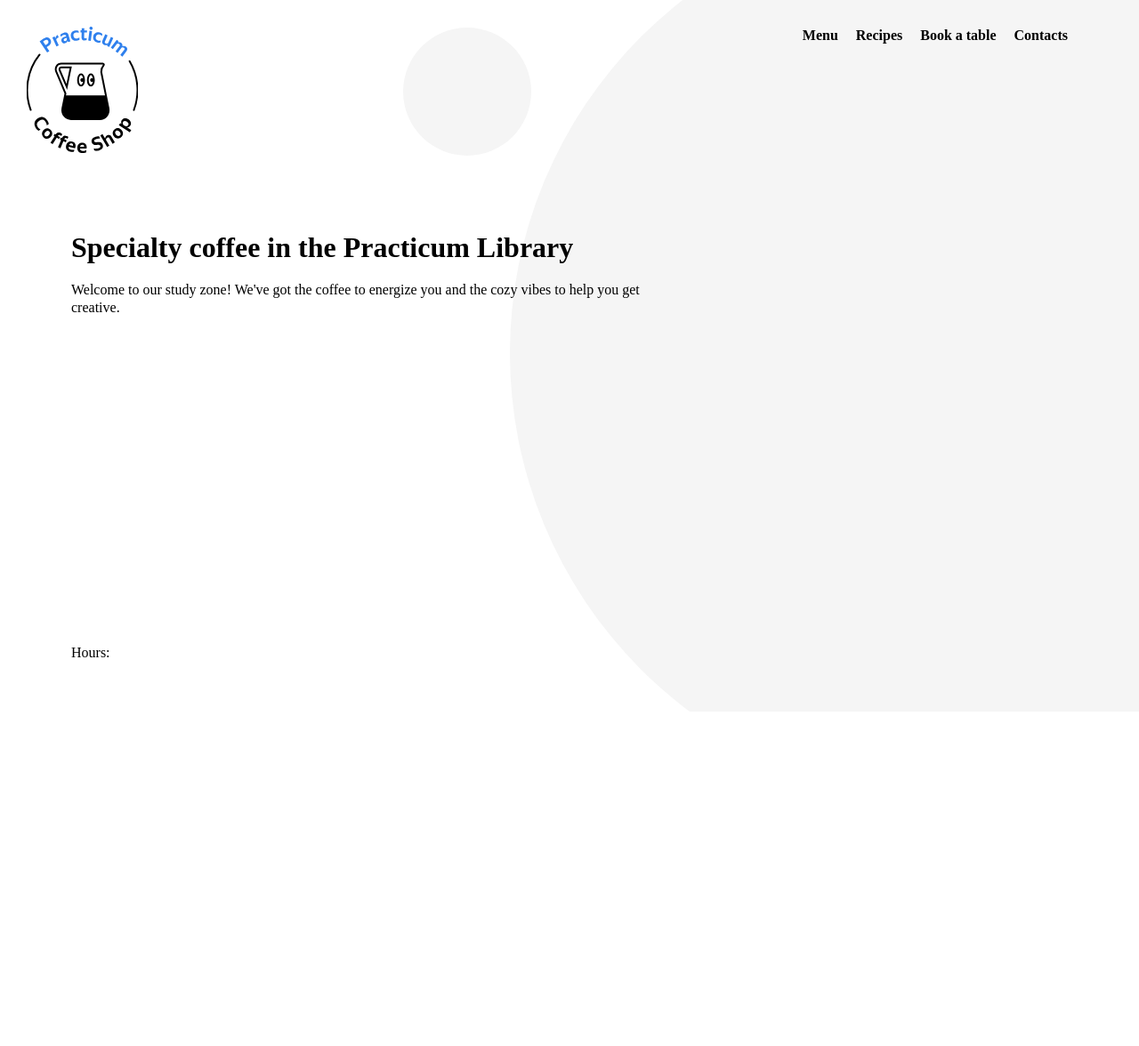
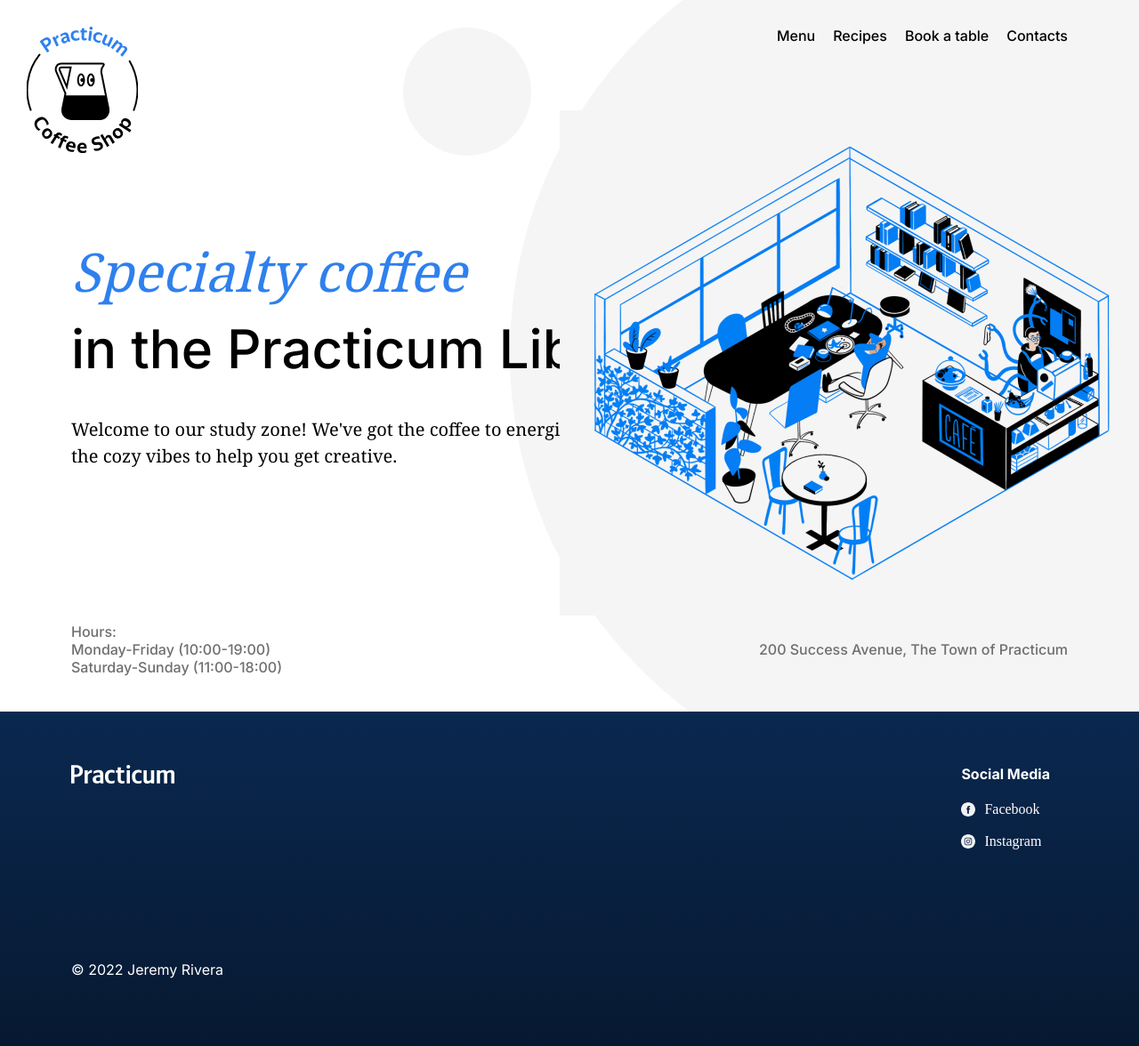
Before and after one commit to Soysauc/se_project_coffeeshop, a plain HTML site: page index.html in a window 1280 px wide. Shown: the whole page at 89% size. Before the commit the page ends 800 px from the top, so only its background shows below. Drawn offline with Linux system fonts and the light colour scheme.

Commit message:
Finished footer and Heading

```diff
--- a/index.html
+++ b/index.html
@@ -20,8 +20,8 @@
     <div class="page">
       <header class="header">
         <img src="./images/logo_coffee_shop.svg"/ class="logo">
+
         <nav class="nav">
-
           <ul class="nav__links">
             <li>
               <a class="nav__link" href="#menu">Menu</a>
@@ -37,21 +37,77 @@
             </li>
           </ul>
         </nav>
-        <h1 class="header_title">Specialty coffee in the Practicum Library</h1>
-        <p class="header_description">Welcome to our study zone! We've got the coffee to energize you and the cozy vibes to help you get creative.</p>
-        <div class="header_footer">
-            <div class="header__hours">
-                <p>Hours:</p>
+
+        <h1 class="header__title">
+          <span class="header_span-accent">Specialty coffee</span>
+          in the Practicum Library
+        </h1>
+        <p class="header__description">
+          Welcome to our study zone! We've got the coffee to energize you and
+          the cozy vibes to help you get creative.
+        </p>
+        <img
+          src="./images/inside_coffee_shop.png"
+          class="header__image"
+          alt="Illustration 'Inside the library'"
+        />
+        <div class="header__footer">
+          <div class="header__paragraph">
+            <div>Hours:</div>
+            <div>Monday-Friday (10:00-19:00)</div>
+            <div>Saturday-Sunday (11:00-18:00)</div>
           </div>
+          <p class="header__address">
+            200 Success Avenue, The Town of Practicum
+          </p>
         </div>
+      </header>
+
       <main>
         <section id="#menu" class="menu"></section>
         <section id="#recipes" class="recipes"></section>
         <section id="#book-a-table" class="reservation"></section>
         <section id="#contacts" class="about"></section>
       </main>
-        <footer class="footer"></footer>
-      </header>
+
+      <footer class="footer" id="contacts">
+        <div class="footer__columns">
+          <div class="footer__column">
+            <img
+              class="footer__logo"
+              src="./images/practicum_logo.svg"
+              alt="Practicum Logo"
+            />
+          </div>
+
+          <div class="footer__column footer__column_content_social">
+            <h4 class="footer__heading">Social Media</h4>
+            <ul class="footer__list">
+              <li class="footer__list-item">
+                <a class="footer__social-link" href="#">
+                  <img
+                    class="footer__social-icon"
+                    src="./images/facebook_white.svg"
+                    alt="Facebook Logo"
+                  />
+                  Facebook
+                </a>
+              </li>
+              <li class="footer__list-item">
+                <a class="footer__social-link" href="#">
+                  <img
+                    class="footer__social-icon"
+                    src="./images/instagram_white.svg"
+                    alt="Instagram Logo"
+                  />
+                  Instagram
+                </a>
+              </li>
+            </ul>
+          </div>
+        </div>
+        <p class="footer__copyright">&copy; 2022 Jeremy Rivera</p>
+      </footer>
     </div>
   </body>
 </html>
--- a/pages/index.css
+++ b/pages/index.css
@@ -4,7 +4,7 @@
 .page {
   min-width: 1100px;
   max-width: 1600px;
-  font-family: "Inter, Arial";
+  font-family: "Inter, Arial, sans-serif";
   font-size: 16px;
   line-height: 20px;
 }
@@ -13,6 +13,73 @@
   min-height: 720px;
   max-height: 800px;
   height: 100vh;
+}
+.header__title {
+  max-width: 729px;
+  margin-top: 202px;
+  margin-left: 80px;
+  display: flex;
+  flex-direction: column;
+  font-family: Inter;
+  font-style: normal;
+  font-weight: 500;
+  font-size: 60px;
+  line-height: 72px;
+}
+.header__description {
+  max-width: 683px;
+  margin-top: 28px;
+  margin-left: 80px;
+  font-family: Noto Serif;
+  font-style: normal;
+  font-size: 20px;
+  line-height: 30px;
+}
+.header__image {
+  width: 646px;
+  height: 568px;
+  top: 124px;
+  right: 5px;
+  position: absolute;
+}
+.header_span-accent {
+  font-style: italic;
+  color: #2f80ed;
+  margin-bottom: 15px;
+  font-family: Noto Serif;
+  font-weight: normal;
+  font-size: 60px;
+  line-height: 72px;
+}
+.header__footer {
+  position: absolute;
+  /* left: 0; */
+  bottom: 40px;
+  width: 100%;
+  display: flex;
+  align-items: center;
+  padding: 40px 80px 0;
+  justify-content: space-between;
+  box-sizing: border-box;
+}
+.header__paragraph {
+  color: #6f6f6f;
+  font-family: Inter;
+  font-style: normal;
+  font-weight: 500;
+  font-size: 16px;
+  line-height: 20px;
+  /* margin-bottom: 40px; */
+}
+
+.header__address {
+  margin: 0;
+  color: #6f6f6f;
+  font-family: Inter;
+  font-style: normal;
+  font-weight: 500;
+  font-size: 16px;
+  line-height: 20px;
 }
 .logo {
   width: 125px;
@@ -26,7 +93,6 @@
   justify-content: flex-end;
   align-items: baseline;
   margin-right: 80px;
-  /* margin-top: 30px; */
 }
 .nav__links {
   display: flex;
@@ -40,22 +106,90 @@
   color: #000000;
   text-decoration: none;
   font-weight: bold;
+  font-family: Inter;
+  font-style: normal;
+  font-weight: 500;
+  font-size: 16px;
+  line-height: 20px;
 }
 .nav__link:hover {
   color: #2f80ed;
 }
-.header_title {
-  max-width: 729px;
-  margin-top: 202px;
-  margin-left: 80px;
+.footer {
+  background: linear-gradient(180deg, #0a2850 0%, #071931 100%);
+  padding: 60px 100px 60px 80px;
+  box-sizing: border-box;
 }
-.header_description {
-  max-width: 683px;
-  margin-top: 28px;
-  margin-left: 80px;
+
+.footer__heading {
+  margin: 0 0 20px 0;
+  font-family: Inter;
+  font-style: normal;
+  font-weight: bold;
+  font-size: 16px;
+  line-height: 20px;
+  color: #fff;
 }
-.header_footer {
-  position: absolute;
-  bottom: 40px;
-  left: 80px;
+.footer__columns{
+    display: flex;
+    justify-content: space-between;
 }
+/* .footer__column{ */
+    /* display: flex; */
+/* } */
+.footer__column_content_social {
+  margin-left: 100px;
+}
+
+.footer__logo {
+  width: 116px;
+  height:21px;
+  /* min-height: 224px; */
+}
+
+.footer__list {
+  list-style-type: none;
+  padding: 0;
+  margin: 0;
+}
+
+.footer__list-item {
+  margin-bottom: 16px;
+}
+.footer__list-item:last-of-type {
+  margin-bottom: 10;
+}
+
+.footer__column-heading {
+  margin: 0 0 20px;
+}
+
+.footer__social-link {
+  color: white;
+  font-size: 16px;
+  line-height: 20px;
+  text-decoration: none;
+  display: flex;
+  align-items: center;
+}
+.footer__social-link:hover {
+  color: #c1c1c1;
+}
+
+.footer__social-icon {
+  width: 16px;
+  height: 16px;
+  margin-right: 10px;
+}
+
+.footer__copyright {
+  /* padding: 108px 0 60 0; */
+  font-family: Inter;
+  font-style: normal;
+  font-weight: normal;
+  font-size: 16px;
+  line-height: 20px;
+  color: #fff;
+  margin-top: 108px;
+
+}
```
Lines whose indentation alone changed are shown as unchanged.
